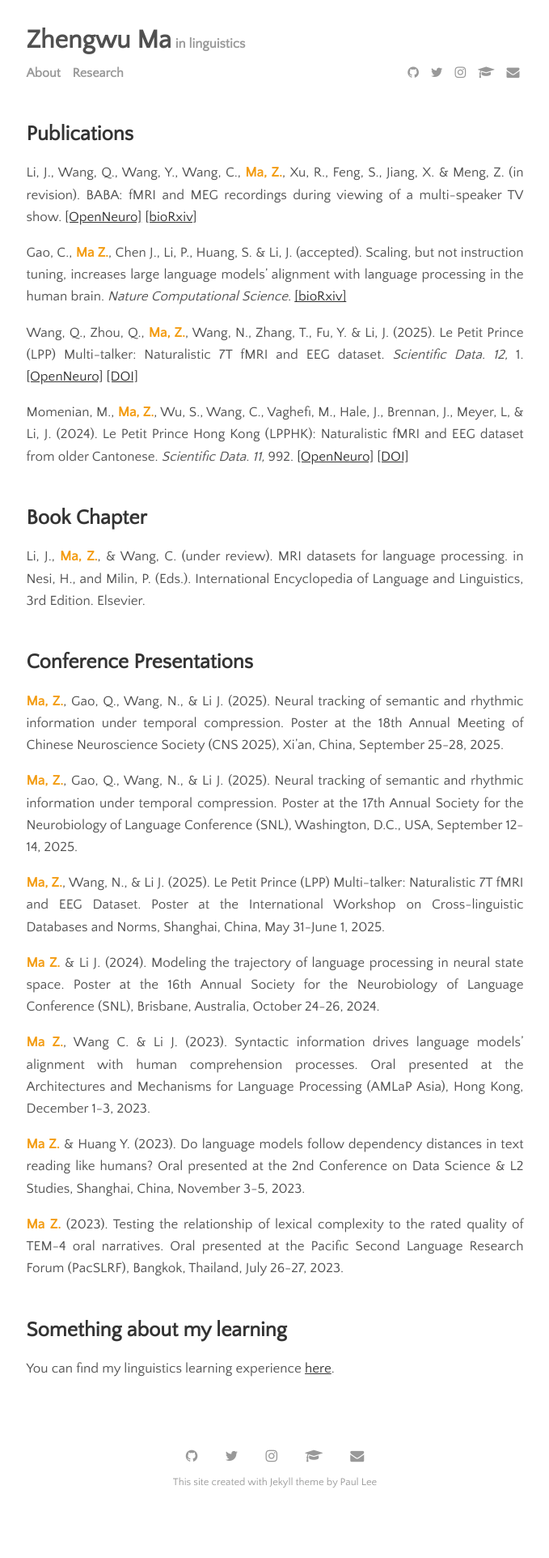
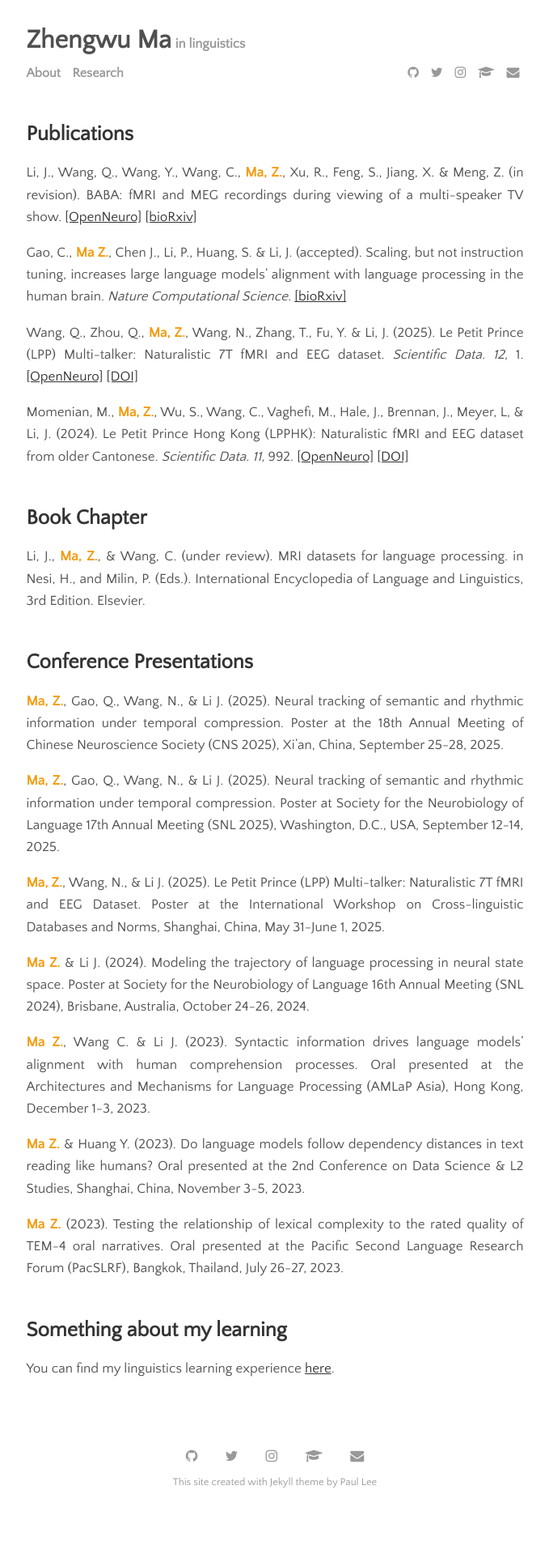
Before and after one commit to zhengwuma/zhengwuma.github.io, a Jekyll site: the page built from menu/research.md, in a window 1280 px wide. Shown: the whole page at 81% size, without its empty margins (300-979 px from the left). Built offline with Jekyll 4.4.1, drawn with Linux system fonts in a browser that asks for light colours.

Commit message:
Update research.md

```diff
--- a/menu/research.md
+++ b/menu/research.md
@@ -21,11 +21,11 @@ Li, J., <span style="color: #f39c12;"><strong>Ma, Z.</strong></span>, & Wang, C.
 ## Conference Presentations
 <span style="color: #f39c12;"><strong>Ma, Z.</strong></span>, Gao, Q., Wang, N., & Li J. (2025). Neural tracking of semantic and rhythmic information under temporal compression. Poster at the 18th Annual Meeting of Chinese Neuroscience Society (CNS 2025), Xi’an, China, September 25-28, 2025.
 
-<span style="color: #f39c12;"><strong>Ma, Z.</strong></span>, Gao, Q., Wang, N., & Li J. (2025). Neural tracking of semantic and rhythmic information under temporal compression. Poster at the 17th Annual Society for the Neurobiology of Language Conference (SNL), Washington, D.C., USA, September 12-14, 2025.
+<span style="color: #f39c12;"><strong>Ma, Z.</strong></span>, Gao, Q., Wang, N., & Li J. (2025). Neural tracking of semantic and rhythmic information under temporal compression. Poster at Society for the Neurobiology of Language 17th Annual Meeting (SNL 2025), Washington, D.C., USA, September 12-14, 2025.
 
 <span style="color: #f39c12;"><strong>Ma, Z.</strong></span>, Wang, N., & Li J. (2025). Le Petit Prince (LPP) Multi-talker: Naturalistic 7T fMRI and EEG Dataset. Poster at the International Workshop on Cross-linguistic Databases and Norms, Shanghai, China, May 31-June 1, 2025.
 
-<span style="color: #f39c12;"><strong>Ma Z.</strong></span> & Li J. (2024). Modeling the trajectory of language processing in neural state space. Poster at the 16th Annual Society for the Neurobiology of Language Conference (SNL), Brisbane, Australia, October 24-26, 2024.
+<span style="color: #f39c12;"><strong>Ma Z.</strong></span> & Li J. (2024). Modeling the trajectory of language processing in neural state space. Poster at Society for the Neurobiology of Language 16th Annual Meeting (SNL 2024), Brisbane, Australia, October 24-26, 2024.
 
 <span style="color: #f39c12;"><strong>Ma Z.</strong></span>, Wang C. & Li J. (2023). Syntactic information drives language models’ alignment with human comprehension processes. Oral presented at the Architectures and Mechanisms for Language Processing (AMLaP Asia), Hong Kong, December 1-3, 2023.
 
```
